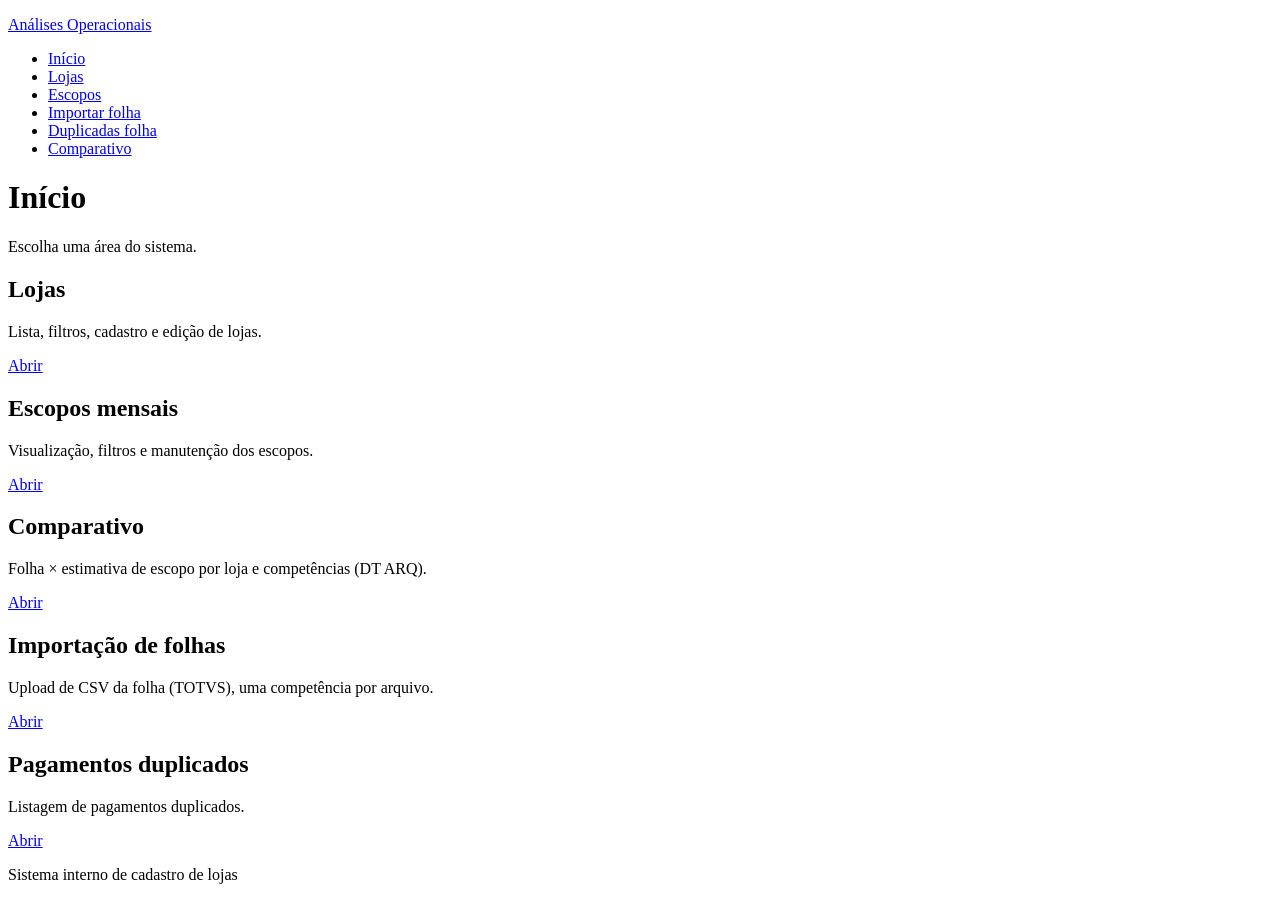
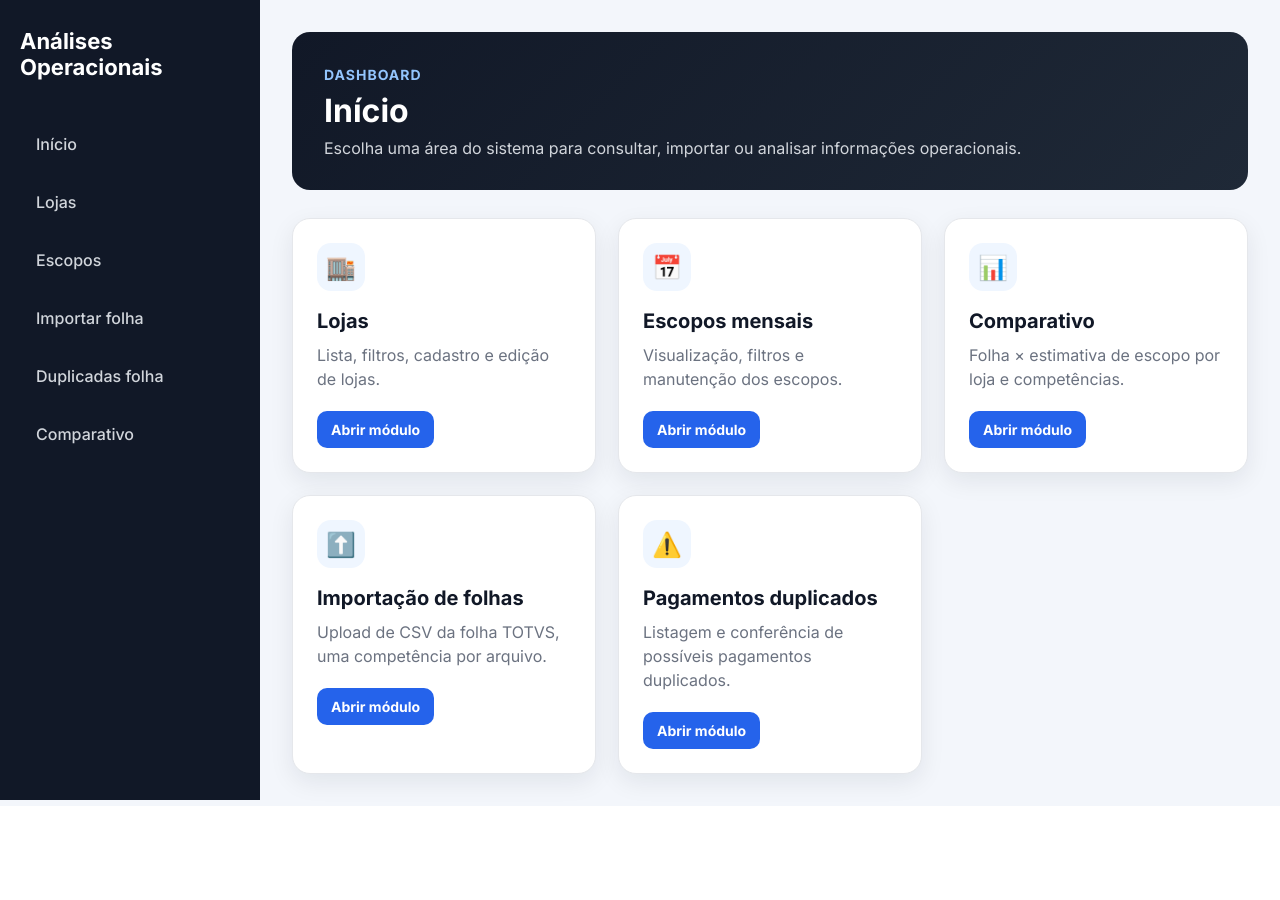
Before and after one commit to guisatoru/analises-operacionais, a Django app: page / in a window 1280 px wide. After the commit the page ends 802 px from the top, so only its background shows below. Run offline with Django 5.2, Linux system fonts and the light colour scheme.

Commit message:
fix: adjust home route in dashboard menu

```diff
--- /dev/null
+++ b/lojas/static/lojas/css/style.css
@@ -0,0 +1,161 @@
+* {
+    margin: 0;
+    padding: 0;
+    box-sizing: border-box;
+}
+
+body {
+  margin: 0;
+  background-color: #f3f6fb;
+  color: #1f2937;
+  font-family: 'Inter', sans-serif;
+}
+
+.layout {
+    display: flex;
+    min-height: 100vh;
+}
+
+.sidebar {
+    width: 260px;
+    background: #111827;
+    padding: 28px 20px;
+    position: fixed;
+    height: 100vh;
+    left: 0;
+    top: 0;
+}
+
+.sidebar-logo {
+    margin-bottom: 40px;
+}
+
+.sidebar-logo h2 {
+    color: white;
+    font-size: 22px;
+}
+
+.sidebar-menu {
+    display: flex;
+    flex-direction: column;
+    gap: 10px;
+}
+
+.sidebar-menu a {
+    color: #d1d5db;
+    text-decoration: none;
+    padding: 14px 16px;
+    border-radius: 12px;
+    transition: 0.2s;
+    font-weight: 500;
+}
+
+.sidebar-menu a:hover {
+    background-color: #1f2937;
+    color: white;
+}
+
+.main-content {
+    flex: 1;
+    margin-left: 260px;
+    padding: 32px;
+}
+
+.page-header {
+  background: linear-gradient(135deg, #111827, #1f2937);
+  color: #ffffff;
+  padding: 32px;
+  border-radius: 18px;
+  margin-bottom: 28px;
+}
+
+.page-eyebrow {
+  display: inline-block;
+  margin-bottom: 8px;
+  color: #93c5fd;
+  font-size: 14px;
+  font-weight: 700;
+  text-transform: uppercase;
+  letter-spacing: 1px;
+}
+
+.page-header h1 {
+  margin: 0 0 8px 0;
+  font-size: 32px;
+}
+
+.page-header p {
+  margin: 0;
+  color: #d1d5db;
+  font-size: 16px;
+}
+
+.dashboard-grid {
+  display: grid;
+  grid-template-columns: repeat(3, 1fr);
+  gap: 22px;
+}
+
+.dashboard-card {
+  background-color: #ffffff;
+  padding: 24px;
+  border-radius: 18px;
+  border: 1px solid #e5e7eb;
+  box-shadow: 0 8px 24px rgba(15, 23, 42, 0.08);
+}
+
+.card-icon {
+  width: 48px;
+  height: 48px;
+  margin-bottom: 18px;
+  border-radius: 14px;
+  background-color: #eff6ff;
+  display: flex;
+  align-items: center;
+  justify-content: center;
+  font-size: 24px;
+}
+
+.dashboard-card h2 {
+  margin: 0 0 10px 0;
+  font-size: 20px;
+  color: #111827;
+}
+
+.dashboard-card p {
+  min-height: 48px;
+  margin: 0 0 20px 0;
+  color: #6b7280;
+  line-height: 1.5;
+}
+
+.card-button {
+  display: inline-block;
+  padding: 10px 14px;
+  border-radius: 10px;
+  background-color: #2563eb;
+  color: #ffffff;
+  font-size: 14px;
+  font-weight: 700;
+  text-decoration: none;
+}
+
+.card-button:hover {
+  background-color: #1d4ed8;
+}
+
+@media (max-width: 1000px) {
+  .dashboard-grid {
+    grid-template-columns: repeat(2, 1fr);
+  }
+}
+
+@media (max-width: 700px) {
+  .dashboard-grid {
+    grid-template-columns: 1fr;
+  }
+
+  .page-header {
+    padding: 24px;
+  }
+}
--- a/lojas/templates/lojas/base.html
+++ b/lojas/templates/lojas/base.html
@@ -1,29 +1,79 @@
+{% load static %}
+
 <!DOCTYPE html>
 <html lang="pt-br">
+
 <head>
     <meta charset="UTF-8">
-    <meta name="viewport" content="width=device-width, initial-scale=1.0">
-    <title>{% block titulo %}Cadastro de Lojas{% endblock %}</title>
-    {% block extrahead %}{% endblock %}
+
+    <title>
+        {% block titulo %}
+        Sistema
+        {% endblock %}
+    </title>
+
+    <link
+        rel="stylesheet"
+        href="{% static 'lojas/css/style.css' %}"
+    >
+
+    <link rel="preconnect" href="https://fonts.googleapis.com">
+
+    <link
+        href="https://fonts.googleapis.com/css2?family=Inter:wght@400;500;600;700&display=swap"
+        rel="stylesheet"
+    >
 </head>
+
 <body>
-    <header>
-        <p><a href="{% url 'inicio' %}">Análises Operacionais</a></p>
-        {% include "lojas/partials/sidebar_nav.html" %}
-    </header>
 
-    <main>
-        {% if messages %}
-            {% for mensagem in messages %}
-                <div role="status" data-message-tags="{{ mensagem.tags|default:'' }}">{{ mensagem }}</div>
-            {% endfor %}
-        {% endif %}
+    <div class="layout">
 
-        {% block content %}{% endblock %}
-    </main>
+        <aside class="sidebar">
 
-    <footer>
-        <p>Sistema interno de cadastro de lojas</p>
-    </footer>
+            <div class="sidebar-logo">
+                <h2>Análises Operacionais</h2>
+            </div>
+
+            <nav class="sidebar-menu">
+
+                <a href="{% url 'inicio' %}">
+                    Início
+                </a>
+
+                <a href="{% url 'lista_lojas' %}">
+                    Lojas
+                </a>
+
+                <a href="{% url 'lista_escopos' %}">
+                    Escopos
+                </a>
+
+                <a href="{% url 'importar_folha' %}">
+                    Importar folha
+                </a>
+
+                <a href="{% url 'lista_folha_duplicadas' %}">
+                    Duplicadas folha
+                </a>
+
+                <a href="{% url 'comparativo_loja' %}">
+                    Comparativo
+                </a>
+
+            </nav>
+
+        </aside>
+
+        <main class="main-content">
+
+            {% block content %}
+            {% endblock %}
+
+        </main>
+
+    </div>
+
 </body>
+
 </html>
--- a/lojas/templates/lojas/home.html
+++ b/lojas/templates/lojas/home.html
@@ -3,36 +3,48 @@
 {% block titulo %}Início{% endblock %}
 
 {% block content %}
-<header>
-    <h1>Início</h1>
-    <p>Escolha uma área do sistema.</p>
-</header>
+<div class="page-header">
+    <div>
+        <span class="page-eyebrow">Dashboard</span>
+        <h1>Início</h1>
+        <p>Escolha uma área do sistema para consultar, importar ou analisar informações operacionais.</p>
+    </div>
+</div>
 
-<section aria-label="Atalhos do sistema">
-    <article>
+<section class="dashboard-grid" aria-label="Atalhos do sistema">
+    <article class="dashboard-card">
+        <div class="card-icon">🏬</div>
         <h2>Lojas</h2>
         <p>Lista, filtros, cadastro e edição de lojas.</p>
-        <p><a href="{% url 'lista_lojas' %}">Abrir</a></p>
+        <a class="card-button" href="{% url 'lista_lojas' %}">Abrir módulo</a>
     </article>
-    <article>
+
+    <article class="dashboard-card">
+        <div class="card-icon">📅</div>
         <h2>Escopos mensais</h2>
         <p>Visualização, filtros e manutenção dos escopos.</p>
-        <p><a href="{% url 'lista_escopos' %}">Abrir</a></p>
+        <a class="card-button" href="{% url 'lista_escopos' %}">Abrir módulo</a>
     </article>
-    <article>
+
+    <article class="dashboard-card">
+        <div class="card-icon">📊</div>
         <h2>Comparativo</h2>
-        <p>Folha × estimativa de escopo por loja e competências (DT ARQ).</p>
-        <p><a href="{% url 'comparativo_loja' %}">Abrir</a></p>
+        <p>Folha × estimativa de escopo por loja e competências.</p>
+        <a class="card-button" href="{% url 'comparativo_loja' %}">Abrir módulo</a>
     </article>
-    <article>
+
+    <article class="dashboard-card">
+        <div class="card-icon">⬆️</div>
         <h2>Importação de folhas</h2>
-        <p>Upload de CSV da folha (TOTVS), uma competência por arquivo.</p>
-        <p><a href="{% url 'importar_folha' %}">Abrir</a></p>
+        <p>Upload de CSV da folha TOTVS, uma competência por arquivo.</p>
+        <a class="card-button" href="{% url 'importar_folha' %}">Abrir módulo</a>
     </article>
-    <article>
+
+    <article class="dashboard-card">
+        <div class="card-icon">⚠️</div>
         <h2>Pagamentos duplicados</h2>
-        <p>Listagem de pagamentos duplicados.</p>
-        <p><a href="{% url 'lista_folha_duplicadas' %}">Abrir</a></p>
+        <p>Listagem e conferência de possíveis pagamentos duplicados.</p>
+        <a class="card-button" href="{% url 'lista_folha_duplicadas' %}">Abrir módulo</a>
     </article>
 </section>
 {% endblock %}
```
